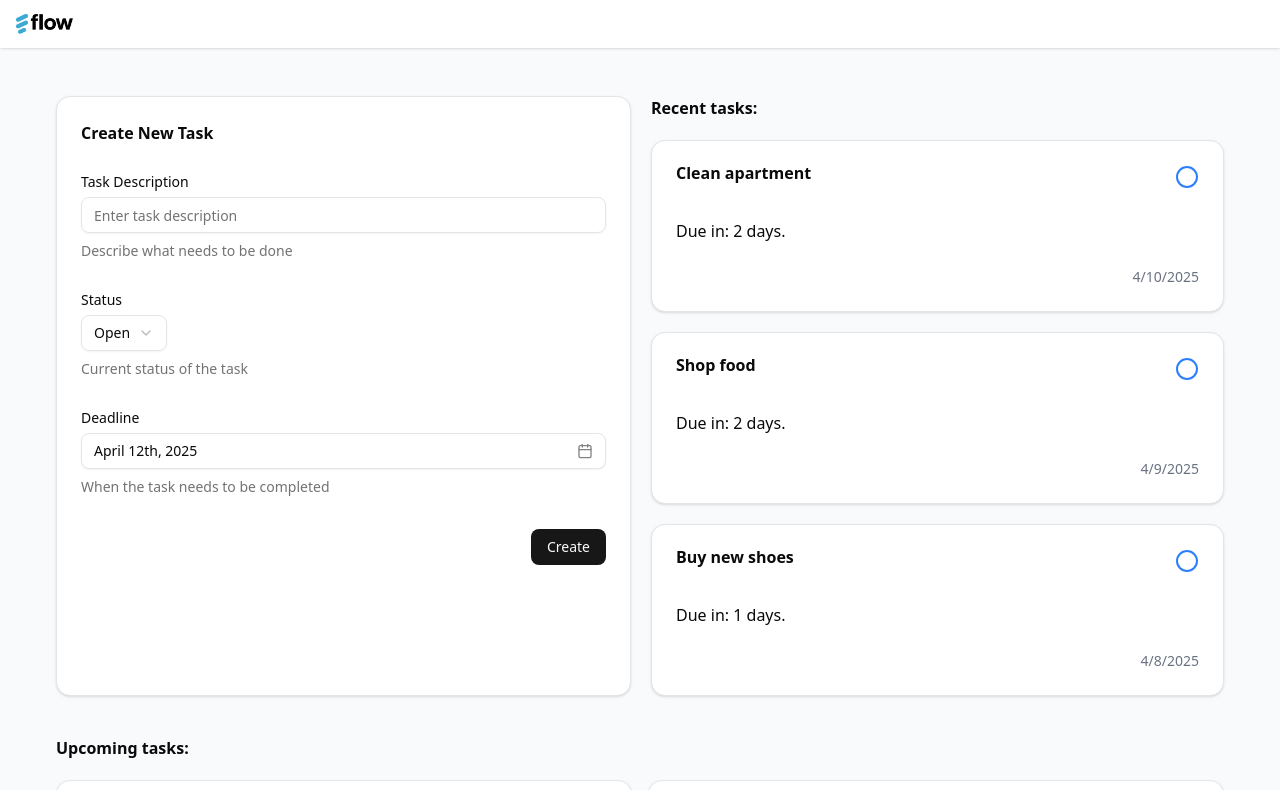
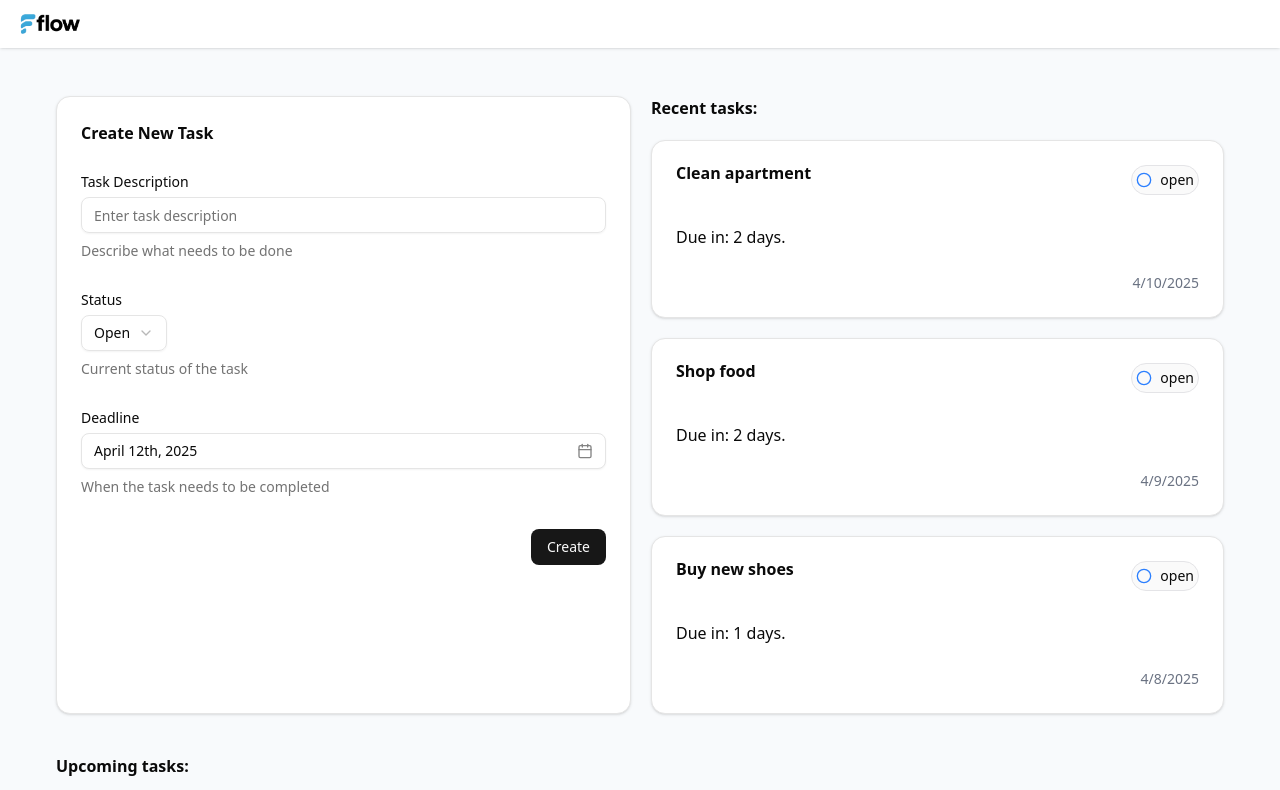
Before and after one commit to axelcarl/flow, a React (Vite) app: page /dashboard in a window 1280 px wide. Shown: the top 790 px of the page. Built offline with nearby package versions, Linux system fonts and the light colour scheme.

Commit message:
feat: status badges

```diff
--- a/src/components/task.tsx
+++ b/src/components/task.tsx
@@ -23,8 +23,12 @@ export const TaskCard = ({ task }: { task: Task }) => {
       <CardHeader>
         <CardTitle className="flex justify-between">
           {task.text}
-          <div className="cursor-pointer" onClick={() => alterStatus(task)}>
+          <div
+            className="hover:bg-zinc-100 border-zinc-200 border-1 cursor-pointer flex gap-2 font-medium p-1 rounded-full bg-zinc-50 justify-around items-center text-sm"
+            onClick={() => alterStatus(task)}
+          >
             {statusIcon(task.status)}
+            {task.status}
           </div>
         </CardTitle>
       </CardHeader>
@@ -45,10 +49,10 @@ export const TaskCard = ({ task }: { task: Task }) => {
 const statusIcon = (status: string) => {
   switch (status) {
     case "open":
-      return <Circle className="text-blue-500" />;
+      return <Circle className="size-4 text-blue-500" />;
     case "pending":
-      return <CirclePlay className="text-yellow-500" />;
+      return <CirclePlay className="size-4 text-yellow-500" />;
     case "done":
-      return <CheckCircle2 className="text-green-500" />;
+      return <CheckCircle2 className="size-4 text-green-500" />;
   }
 };
```
Also changed, not shown: src/assets/flow-logo.png.
